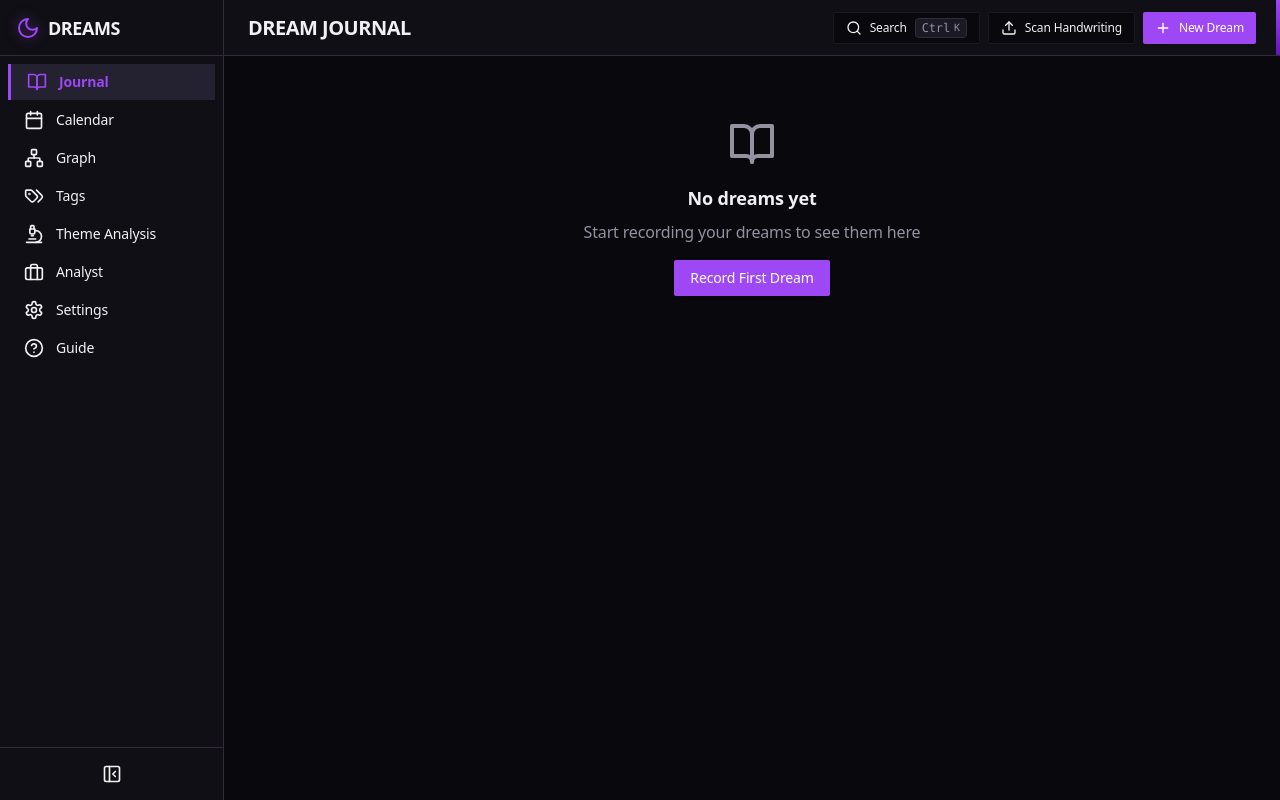
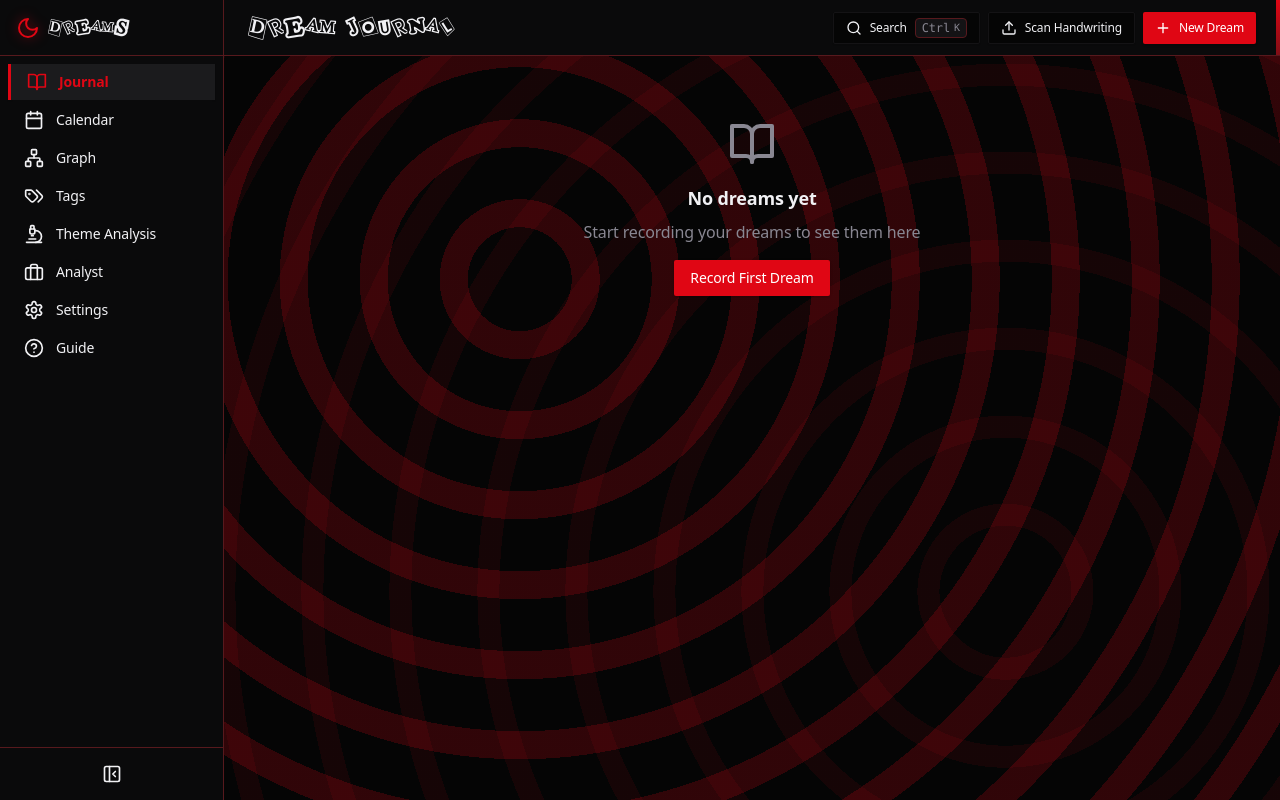
Before and after one commit to Vega-3/modernDreams, a React (Vite) app: page / in a window 1280 px wide. Built offline with nearby package versions, Linux system fonts and the light colour scheme.

Commit message:
persona 5 aesthetic

```diff
--- a/src/components/calendar/CalendarView.tsx
+++ b/src/components/calendar/CalendarView.tsx
@@ -20,7 +20,7 @@ export function CalendarView() {
     return dreams.map((dream) => {
       // Get primary tag color or default
       const primaryTag = dream.tags[0];
-      const color = primaryTag ? getCategoryColor(primaryTag.category) : '#6366f1';
+      const color = primaryTag ? getCategoryColor(primaryTag.category) : '#de0615';
 
       return {
         id: dream.id,
--- a/src/components/dreams/DreamCard.tsx
+++ b/src/components/dreams/DreamCard.tsx
@@ -45,7 +45,12 @@ export function DreamCard({ dream }: DreamCardProps) {
           <div className="flex items-start justify-between">
             <div className="space-y-1">
               <div className="flex items-center gap-2">
-                <h3 className="font-semibold text-lg">{dream.title}</h3>
+                <h3
+                  className="text-xl"
+                  style={{ fontFamily: 'Arial, sans-serif', fontWeight: 'bold', fontStyle: 'italic' }}
+                >
+                  {dream.title}
+                </h3>
                 {dream.is_lucid && <Sparkles className="h-4 w-4 text-primary" />}
               </div>
               <p className="text-sm text-muted-foreground">
--- a/src/components/dreams/TagHighlightExtension.ts
+++ b/src/components/dreams/TagHighlightExtension.ts
@@ -38,7 +38,7 @@ export const TagHighlight = Mark.create({
           }
           // Legacy single-tag format
           const tagId = element.getAttribute('data-tag-id');
-          const tagColor = element.getAttribute('data-tag-color') ?? '#6366f1';
+          const tagColor = element.getAttribute('data-tag-color') ?? '#de0615';
           const tagName = element.getAttribute('data-tag-name') ?? '';
           if (tagId) return [{ tagId, tagColor, tagName }];
           return [];
@@ -70,7 +70,7 @@ export const TagHighlight = Mark.create({
       tags = [];
     }
 
-    const firstColor = tags[0]?.tagColor ?? '#6366f1';
+    const firstColor = tags[0]?.tagColor ?? '#de0615';
     const borderStyle =
       tags.length > 1
         ? `border-bottom: 2px solid; border-image: linear-gradient(to right, ${tags.map((t) => t.tagColor).join(', ')}) 1;`
--- a/src/components/graph/GraphStats.tsx
+++ b/src/components/graph/GraphStats.tsx
@@ -111,9 +111,9 @@ export function GraphStats({
             <span className="text-xs font-mono">{linkStrength.toFixed(3)}</span>
           </div>
           <Slider
-            min={0.0005}
-            max={0.01}
-            step={0.0005}
+            min={0.00005}
+            max={0.005}
+            step={0.00005}
             value={[linkStrength]}
             onValueChange={([v]) => onLinkChange(v)}
           />
--- a/src/components/layout/Header.tsx
+++ b/src/components/layout/Header.tsx
@@ -29,7 +29,7 @@ export function Header() {
 
   return (
     <header className="flex h-14 items-center justify-between border-b bg-card px-6">
-      <h1 className="text-xl font-black tracking-tight uppercase text-foreground">
+      <h1 className="font-p5 text-2xl tracking-tight uppercase text-foreground">
         {viewTitles[currentView]}
       </h1>
 
--- a/src/components/layout/Sidebar.tsx
+++ b/src/components/layout/Sidebar.tsx
@@ -31,7 +31,7 @@ export function Sidebar() {
           <div className={cn('flex items-center gap-2', sidebarCollapsed && 'justify-center w-full')}>
             <Moon className="h-6 w-6 text-primary drop-shadow-[0_0_6px_hsl(var(--primary)/0.6)]" />
             {!sidebarCollapsed && (
-              <span className="font-black text-lg tracking-tight text-foreground">
+              <span className="font-p5 text-lg tracking-tight text-foreground">
                 DREAMS
               </span>
             )}
--- a/src/pages/JournalPage.tsx
+++ b/src/pages/JournalPage.tsx
@@ -40,7 +40,9 @@ export function JournalPage() {
   };
 
   return (
-    <>
+    /* Negative margin bleeds the background flush to the edges of <main>;
+       inner padding restores the normal content offset. */
+    <div className="journal-rings-bg -m-6 p-6" style={{ minHeight: 'calc(100vh - 3.5rem)' }}>
       <DreamList />
       <HandwritingUpload
         open={handwritingUploadOpen}
@@ -52,6 +54,6 @@ export function JournalPage() {
         onClose={handlePreviewClose}
         recognizedDreams={recognizedDreams}
       />
-    </>
+    </div>
   );
 }
--- a/src/pages/TagsPage.tsx
+++ b/src/pages/TagsPage.tsx
@@ -32,7 +32,7 @@ const categories: { id: TagCategory; label: string }[] = [
 const presetColors = [
   '#22c55e', '#3b82f6', '#a855f7', '#f43f5e', '#f59e0b',
   '#14b8a6', '#ec4899', '#8b5cf6', '#f97316', '#06b6d4',
-  '#84cc16', '#6366f1', '#d946ef', '#ef4444', '#eab308',
+  '#84cc16', '#de0615', '#d946ef', '#ef4444', '#eab308',
   '#10b981',
 ];
 
@@ -60,7 +60,7 @@ export function TagsPage() {
   const [name, setName] = useState('');
   const [category, setCategory] = useState<TagCategory>('custom');
   const [emotiveSubcategory, setEmotiveSubcategory] = useState<string | null>(null);
-  const [color, setColor] = useState('#6366f1');
+  const [color, setColor] = useState('#de0615');
   const [description, setDescription] = useState('');
   const [aliases, setAliases] = useState('');
   const [wordAssociations, setWordAssociations] = useState<TagWordUsage[]>([]);
--- a/src/pages/ThemeAnalysisPage.tsx
+++ b/src/pages/ThemeAnalysisPage.tsx
@@ -337,7 +337,7 @@ function StarGraphPanel({
           selector: 'edge',
           style: {
             width: 'mapData(weight, 1, 10, 1, 4)',
-            'line-color': '#3f3f60',
+            'line-color': '#3d0a0d',
             'curve-style': 'bezier',
             opacity: 0.6,
           },
--- a/src/styles/globals.css
+++ b/src/styles/globals.css
@@ -2,43 +2,50 @@
 @tailwind components;
 @tailwind utilities;
 
+@font-face {
+  font-family: 'Persona5';
+  src: url('/fonts/Persona5MenuFontPrototype-Regular.ttf') format('truetype');
+  font-weight: normal;
+  font-style: normal;
+}
+
 @layer base {
   :root {
-    /* ── Persona 5 palette: deep black + vivid purple ────────────────── */
-    --background: 252 20% 4%;
+    /* ── Persona 5 palette: deep black + vivid red ──────────────────── */
+    --background: 252 5% 2%;
     --foreground: 252 10% 95%;
 
-    --card: 252 18% 7%;
+    --card: 252 5% 4%;
     --card-foreground: 252 10% 95%;
 
-    --popover: 252 18% 9%;
+    --popover: 252 5% 6%;
     --popover-foreground: 252 10% 95%;
 
-    /* Vivid purple, higher saturation than the previous indigo */
-    --primary: 270 90% 62%;
+    /* #de0615 → hsl(356 95% 45%) */
+    --primary: 356 95% 45%;
     --primary-foreground: 0 0% 100%;
 
-    --secondary: 252 18% 12%;
+    --secondary: 252 5% 8%;
     --secondary-foreground: 252 10% 95%;
 
-    --muted: 252 18% 12%;
-    --muted-foreground: 252 8% 60%;
+    --muted: 252 5% 8%;
+    --muted-foreground: 252 5% 55%;
 
-    --accent: 252 18% 16%;
+    --accent: 252 5% 11%;
     --accent-foreground: 252 10% 95%;
 
     --destructive: 0 84% 60%;
     --destructive-foreground: 0 0% 100%;
 
-    --border: 270 15% 20%;
-    --input: 252 18% 12%;
-    --ring: 270 90% 62%;
+    --border: 356 55% 22%;
+    --input: 252 5% 8%;
+    --ring: 356 95% 45%;
 
     /* Sharper corners for angular Persona 5 feel */
     --radius: 0.25rem;
 
     /* Accent line used in asymmetric card decorations */
-    --accent-line: hsl(270 90% 62%);
+    --accent-line: hsl(356 95% 45%);
   }
 }
 
@@ -183,6 +190,27 @@
   font-weight: 600;
 }
 
+/* Journal page: Persona 5 radiating concentric rings */
+.journal-rings-bg {
+  /* Two ring systems from different off-centre origins — their interference
+     creates the slightly irregular, hand-drawn quality of the P5 spiral. */
+  background:
+    repeating-radial-gradient(
+      circle at 28% 30%,
+      transparent              0px,
+      transparent              52px,
+      rgba(222, 6, 21, 0.20)  52px,
+      rgba(222, 6, 21, 0.20)  80px
+    ),
+    repeating-radial-gradient(
+      circle at 74% 72%,
+      transparent              0px,
+      transparent              66px,
+      rgba(222, 6, 21, 0.08)  66px,
+      rgba(222, 6, 21, 0.08)  88px
+    );
+}
+
 /* Cytoscape container */
 .cytoscape-container {
   width: 100%;
@@ -197,14 +225,23 @@ body {
   letter-spacing: -0.01em;
 }
 
-/* Dream cards: thick left accent stripe + angular clip on top-right */
+/* P5 font utility */
+.font-p5 {
+  font-family: 'Persona5', sans-serif;
+}
+
+/* Dream cards: white border, thick red left accent, sharp angular corners */
 .dream-card {
-  border-left: 3px solid hsl(var(--primary));
-  clip-path: polygon(0 0, calc(100% - 12px) 0, 100% 12px, 100% 100%, 0 100%);
+  border-radius: 0 !important;
+  border: 3px solid rgba(255, 255, 255, 0.88) !important;
+  border-left-width: 5px !important;
+  border-left-color: hsl(var(--primary)) !important;
+  background: hsl(var(--card));
+  clip-path: polygon(0 0, calc(100% - 14px) 0, 100% 14px, 100% 100%, 0 100%);
   transition: border-color 0.15s, background 0.15s;
 }
 .dream-card:hover {
-  border-left-color: hsl(var(--primary) / 0.7);
+  border-left-color: hsl(var(--primary) / 0.7) !important;
   background: hsl(var(--accent));
 }
 
@@ -230,7 +267,7 @@ header::after {
   background: linear-gradient(
     to bottom,
     hsl(var(--primary)),
-    hsl(270 80% 40%)
+    hsl(356 80% 28%)
   );
 }
 
@@ -295,7 +332,7 @@ button[data-variant="default"],
 
 /* Scrollbar: coloured thumb */
 ::-webkit-scrollbar-thumb {
-  background: hsl(270 30% 25%);
+  background: hsl(356 30% 18%);
 }
 ::-webkit-scrollbar-thumb:hover {
   background: hsl(var(--primary) / 0.6);
```
Also changed, not shown: src/components/graph/GraphView.tsx (+5 -5 lines), public/fonts/Persona5MenuFontPrototype-Regular.ttf (added), src/assets/fonts/Persona5MenuFontPrototype-Regular.ttf (added).
